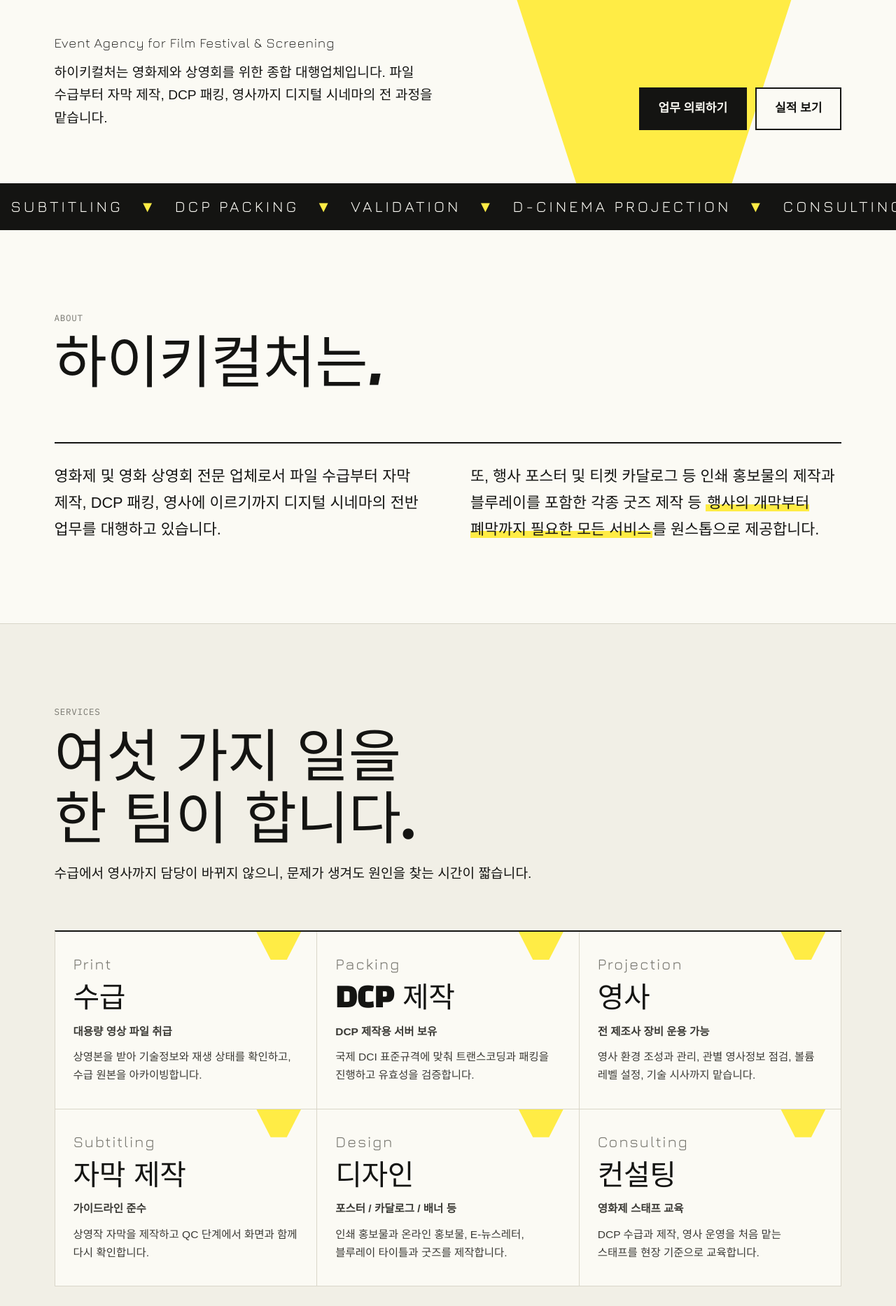
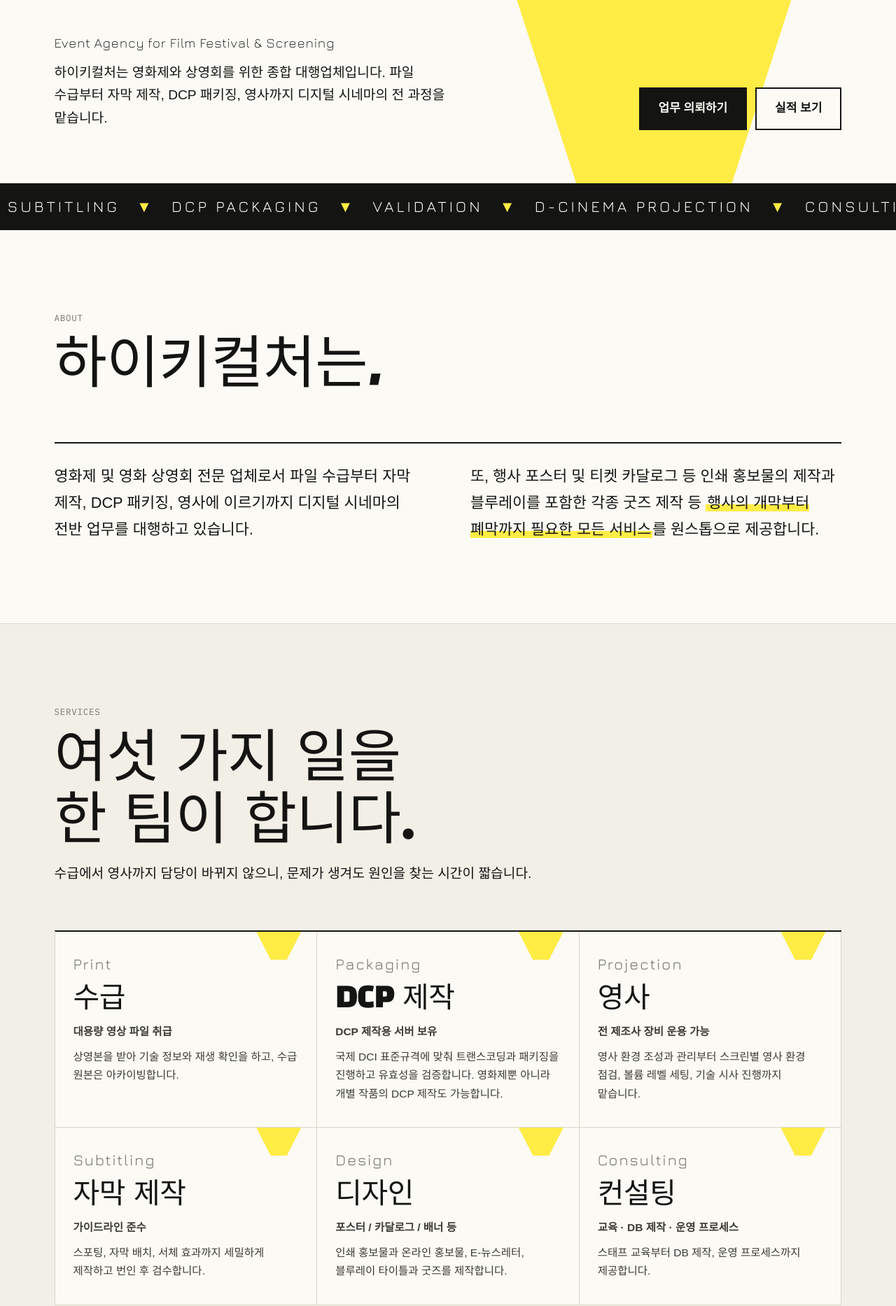
Before and after one commit to high-key-culture/profile, a plain HTML site: page index.html in a window 1280 px wide. Shown: the part 690-2557 px from the top of the page at 70% size. Drawn offline with nearby package versions, Linux system fonts and the light colour scheme; a web font is replaced by a local one.

Commit message:
Add files via upload

```diff
--- a/index.html
+++ b/index.html
@@ -4,13 +4,13 @@
 <meta charset="utf-8">
 <meta name="viewport" content="width=device-width, initial-scale=1">
 <title>하이키컬처 High-key Culture | 영화제·상영회 영사, DCP 제작, 자막 제작</title>
-<meta name="description" content="하이키컬처(High-key Culture)는 영화제 및 상영회 종합 대행업체입니다. 파일 수급, 자막 제작, DCP 제작과 검수, 디지털 시네마 영사까지 부산을 기반으로 원스톱으로 제공합니다.">
+<meta name="description" content="하이키컬처(High-key Culture)는 영화제 및 상영회 종합 대행업체입니다. 자막 제작, DCP 제작과 검수, 디지털 시네마 영사를 원스톱으로 제공하며, 개인·독립영화 등 개별 작품의 DCP 제작도 가능합니다.">
 <meta name="google-site-verification" content="w6-TXZ7AOsojSzNNKEBMkQqJozB2UKKnk83zLVNhBiQ" />
 <link rel="canonical" href="https://high-key-seven.vercel.app/">
 <meta property="og:type" content="website">
 <meta property="og:site_name" content="하이키컬처 High-key Culture">
 <meta property="og:title" content="하이키컬처 High-key Culture | 영화제·상영회 영사, DCP 제작, 자막 제작">
-<meta property="og:description" content="영화제 및 상영회 종합 대행업체. 파일 수급부터 자막 제작, DCP 제작, 영사까지 개막부터 폐막까지 원스톱으로 제공합니다.">
+<meta property="og:description" content="영화제 및 상영회 종합 대행업체. 자막 제작, DCP 제작, 영사까지 원스톱으로 제공하며 개별 작품의 DCP 제작도 가능합니다.">
 <meta property="og:url" content="https://high-key-seven.vercel.app/">
 <link rel="preconnect" href="https://fonts.googleapis.com">
 <link rel="preconnect" href="https://fonts.gstatic.com" crossorigin>
@@ -239,7 +239,7 @@ footer p{line-height:1.7}
     <div class="lede">
       <div>
         <p class="en">Event Agency for Film Festival &amp; Screening</p>
-        <p>하이키컬처는 영화제와 상영회를 위한 종합 대행업체입니다. 파일 수급부터 자막 제작, DCP 패킹, 영사까지 디지털 시네마의 전 과정을 맡습니다.</p>
+        <p>하이키컬처는 영화제와 상영회를 위한 종합 대행업체입니다. 파일 수급부터 자막 제작, DCP 패키징, 영사까지 디지털 시네마의 전 과정을 맡습니다.</p>
       </div>
       <div class="btns">
         <a class="btn" href="#contact">업무 의뢰하기</a>
@@ -250,7 +250,7 @@ footer p{line-height:1.7}
 </div>
 
 <div class="marq" aria-hidden="true"><div>
-  PRINT TRAFFIC<b>▼</b>SUBTITLING<b>▼</b>DCP PACKING<b>▼</b>VALIDATION<b>▼</b>D-CINEMA PROJECTION<b>▼</b>CONSULTING<b>▼</b>EDITORIAL DESIGN<b>▼</b>PRINT TRAFFIC<b>▼</b>SUBTITLING<b>▼</b>DCP PACKING<b>▼</b>VALIDATION<b>▼</b>D-CINEMA PROJECTION<b>▼</b>CONSULTING<b>▼</b>EDITORIAL DESIGN<b>▼</b>
+  PRINT TRAFFIC<b>▼</b>SUBTITLING<b>▼</b>DCP PACKAGING<b>▼</b>VALIDATION<b>▼</b>D-CINEMA PROJECTION<b>▼</b>CONSULTING<b>▼</b>EDITORIAL DESIGN<b>▼</b>PRINT TRAFFIC<b>▼</b>SUBTITLING<b>▼</b>DCP PACKAGING<b>▼</b>VALIDATION<b>▼</b>D-CINEMA PROJECTION<b>▼</b>CONSULTING<b>▼</b>EDITORIAL DESIGN<b>▼</b>
 </div></div>
 
 <section id="about">
@@ -261,7 +261,7 @@ footer p{line-height:1.7}
     </div>
     <div class="about-grid">
       <div class="body">
-        <p>영화제 및 영화 상영회 전문 업체로서 파일 수급부터 자막 제작, DCP 패킹, 영사에 이르기까지 디지털 시네마의 전반 업무를 대행하고 있습니다.</p>
+        <p>영화제 및 영화 상영회 전문 업체로서 파일 수급부터 자막 제작, DCP 패키징, 영사에 이르기까지 디지털 시네마의 전반 업무를 대행하고 있습니다.</p>
         <p>또, 행사 포스터 및 티켓 카달로그 등 인쇄 홍보물의 제작과 블루레이를 포함한 각종 굿즈 제작 등 <span class="hl">행사의 개막부터 폐막까지 필요한 모든 서비스</span>를 원스톱으로 제공합니다.</p>
       </div>
     </div>
@@ -276,12 +276,12 @@ footer p{line-height:1.7}
       <p>수급에서 영사까지 담당이 바뀌지 않으니, 문제가 생겨도 원인을 찾는 시간이 짧습니다.</p>
     </div>
     <div class="svc-list">
-      <article class="svc-item"><span class="en">Print</span><h3>수급</h3><p class="k">대용량 영상 파일 취급</p><p>상영본을 받아 기술정보와 재생 상태를 확인하고, 수급 원본을 아카이빙합니다.</p></article>
-      <article class="svc-item"><span class="en">Packing</span><h3>DCP 제작</h3><p class="k">DCP 제작용 서버 보유</p><p>국제 DCI 표준규격에 맞춰 트랜스코딩과 패킹을 진행하고 유효성을 검증합니다.</p></article>
-      <article class="svc-item"><span class="en">Projection</span><h3>영사</h3><p class="k">전 제조사 장비 운용 가능</p><p>영사 환경 조성과 관리, 관별 영사정보 점검, 볼륨 레벨 설정, 기술 시사까지 맡습니다.</p></article>
-      <article class="svc-item"><span class="en">Subtitling</span><h3>자막 제작</h3><p class="k">가이드라인 준수</p><p>상영작 자막을 제작하고 QC 단계에서 화면과 함께 다시 확인합니다.</p></article>
+      <article class="svc-item"><span class="en">Print</span><h3>수급</h3><p class="k">대용량 영상 파일 취급</p><p>상영본을 받아 기술 정보와 재생 확인을 하고, 수급 원본은 아카이빙합니다.</p></article>
+      <article class="svc-item"><span class="en">Packaging</span><h3>DCP 제작</h3><p class="k">DCP 제작용 서버 보유</p><p>국제 DCI 표준규격에 맞춰 트랜스코딩과 패키징을 진행하고 유효성을 검증합니다. 영화제뿐 아니라 개별 작품의 DCP 제작도 가능합니다.</p></article>
+      <article class="svc-item"><span class="en">Projection</span><h3>영사</h3><p class="k">전 제조사 장비 운용 가능</p><p>영사 환경 조성과 관리부터 스크린별 영사 환경 점검, 볼륨 레벨 세팅, 기술 시사 진행까지 맡습니다.</p></article>
+      <article class="svc-item"><span class="en">Subtitling</span><h3>자막 제작</h3><p class="k">가이드라인 준수</p><p>스포팅, 자막 배치, 서체 효과까지 세밀하게 제작하고 번인 후 검수합니다.</p></article>
       <article class="svc-item"><span class="en">Design</span><h3>디자인</h3><p class="k">포스터 / 카달로그 / 배너 등</p><p>인쇄 홍보물과 온라인 홍보물, E-뉴스레터, 블루레이 타이틀과 굿즈를 제작합니다.</p></article>
-      <article class="svc-item"><span class="en">Consulting</span><h3>컨설팅</h3><p class="k">영화제 스태프 교육</p><p>DCP 수급과 제작, 영사 운영을 처음 맡는 스태프를 현장 기준으로 교육합니다.</p></article>
+      <article class="svc-item"><span class="en">Consulting</span><h3>컨설팅</h3><p class="k">교육 · DB 제작 · 운영 프로세스</p><p>스태프 교육부터 DB 제작, 운영 프로세스까지 제공합니다.</p></article>
     </div>
   </div>
 </section>
@@ -295,9 +295,9 @@ footer p{line-height:1.7}
     </div>
     <div class="steps">
       <div class="step"><span class="mono">Step 01</span><h3>수급 및<br>수급본 확인</h3><ul><li>기술정보 확인</li><li>재생 확인</li><li>수급 원본 아카이빙</li></ul></div>
-      <div class="step"><span class="mono">Step 02</span><h3>1차 QC</h3><ul><li>비디오/오디오 확인</li><li>자막 확인</li></ul></div>
+      <div class="step"><span class="mono">Step 02</span><h3>1차 QC</h3><ul><li>비디오/오디오 검수</li><li>자막 검수</li></ul></div>
       <div class="step"><span class="mono">Step 03</span><h3>2차 QC</h3><ul><li>서버 재생 확인</li><li>기타 이슈 확인</li></ul></div>
-      <div class="step"><span class="mono">Step 04</span><h3>3차 QC</h3><ul><li>관별 영사정보 점검</li><li>볼륨 레벨 설정</li><li>기술 시사 가능</li></ul></div>
+      <div class="step"><span class="mono">Step 04</span><h3>3차 QC</h3><ul><li>스크린별 영사 환경 점검</li><li>볼륨 레벨 세팅</li><li>기술 시사 진행</li></ul></div>
       <div class="step final"><span class="mono">Step 05</span><h3>본 상영</h3><ul><li>스토리지 관리</li><li>장비 상시 점검</li></ul></div>
     </div>
   </div>
@@ -367,7 +367,7 @@ footer p{line-height:1.7}
     <div class="sec-head">
       <span class="mono">Contact</span>
       <h2>가까이 계시면<br>커피 한 잔 어떠세요?</h2>
-      <p>멀리 계시더라도 전화 한 통만 주세요. 영화제 개최까지, 곤란하신 어떤 것이든 해결해 드리겠습니다.</p>
+      <p>멀리 계시더라도 전화 한 통만 주세요. 개별 작품의 DCP 제작부터 영화제 개최까지, 곤란하신 어떤 것이든 해결해 드리겠습니다.</p>
     </div>
     <div class="c-grid">
       <div class="info">
```
